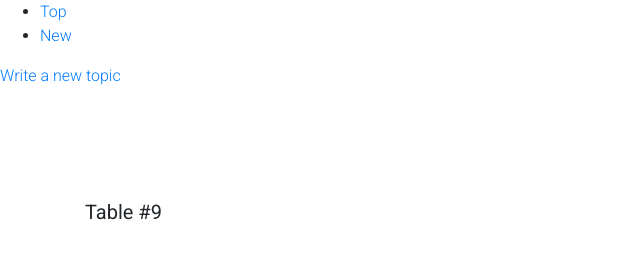
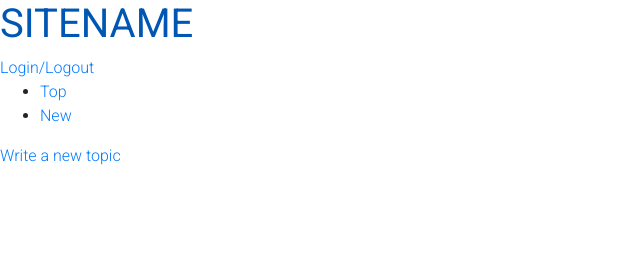
Before and after one commit to thesh4de/forum-app, a Flask app: page / in a window 1280 px wide. Shown: the top 272 px of the page, without its empty margins (0-640 px from the left). Run offline with Flask 2, Linux system fonts and the light colour scheme; data that the repository does not hold is empty; some libraries are stand-ins or nearby versions.

Commit message:
Bootstrap Style

```diff
--- a/templates/index.html
+++ b/templates/index.html
@@ -22,6 +22,10 @@
     <title>Table #9</title>
   </head>
   <body>
+<div id="toprow">
+      <a href="/"><h1>SITENAME</h1></a>
+      <a href="/login">Login/Logout</a>
+</div>
 <ul>
 	<li><a href="/top">Top</a></li>
 	<li><a href="/new">New</a></li>
```
